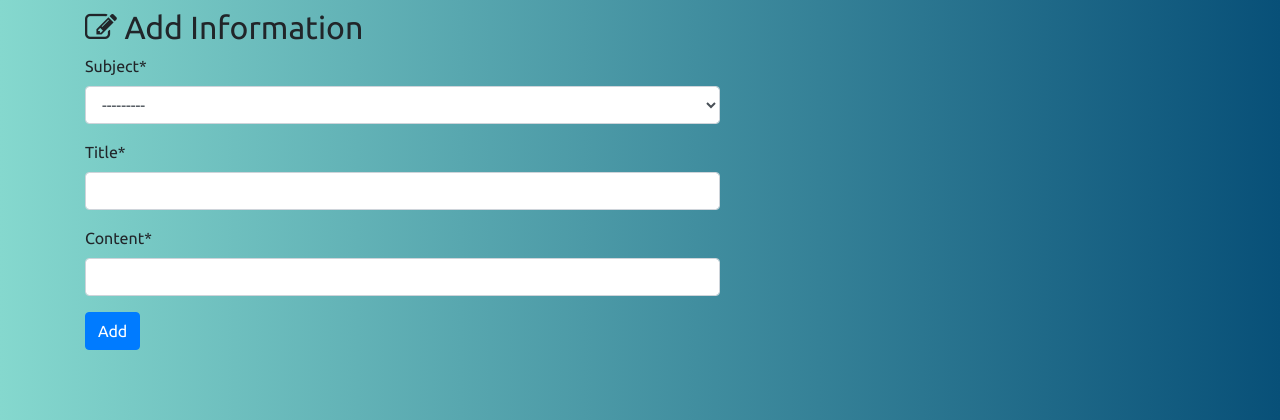
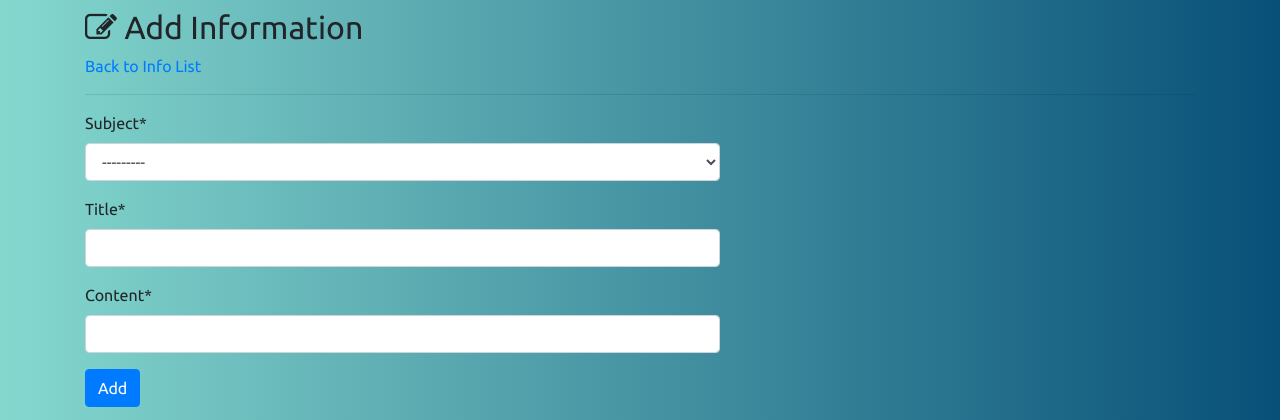
Before and after one commit to anonshubh/issue-reporter, a Django app: page /info-list/add/ in a window 1280 px wide. Shown: the part 64-484 px from the top of the page. Run offline with Django 3.2, Linux system fonts and the light colour scheme; a user stored in the database is signed in; data comes from the database, SQL or seed files in the repository; both versions use the stored data as it was after the commit; some libraries are stand-ins or nearby versions.

Commit message:
Added Ordering InfoList

```diff
--- a/infolist/models.py
+++ b/infolist/models.py
@@ -23,3 +23,6 @@ class InfoList(models.Model):
 
     def __str__(self):
         return str(self.title[:30])
+
+    class Meta:
+        ordering = ['-timestamp']
--- a/infolist/templates/infolist/add-info.html
+++ b/infolist/templates/infolist/add-info.html
@@ -5,6 +5,8 @@
 
 {% block content %}
 <h2 class="mt-2"><i class="fa fa-pencil-square-o"></i> Add Information</h2>
+<a href="{% url 'infolist:list' %}">Back to Info List</a>
+<hr>
 <div>
     <div class="row">
         <div class="col-lg-7 col-md-10 col-sm-12">
--- a/infolist/templates/infolist/add-subject.html
+++ b/infolist/templates/infolist/add-subject.html
@@ -3,6 +3,8 @@
 
 {% block content %}
 <h2 class="mt-2">Add New Subject</h2>
+<a href="{% url 'infolist:list' %}">Back to Info List</a>
+<hr>
 <div class="row">
     <div class="col-lg-6 col-md-8 col-sm-12">
         <form action="{% url 'infolist:add-subject' %}" method="post">
```
Also changed, not shown: db.sqlite3, infolist/migrations/0003_auto_20201015_2122.py (added).
